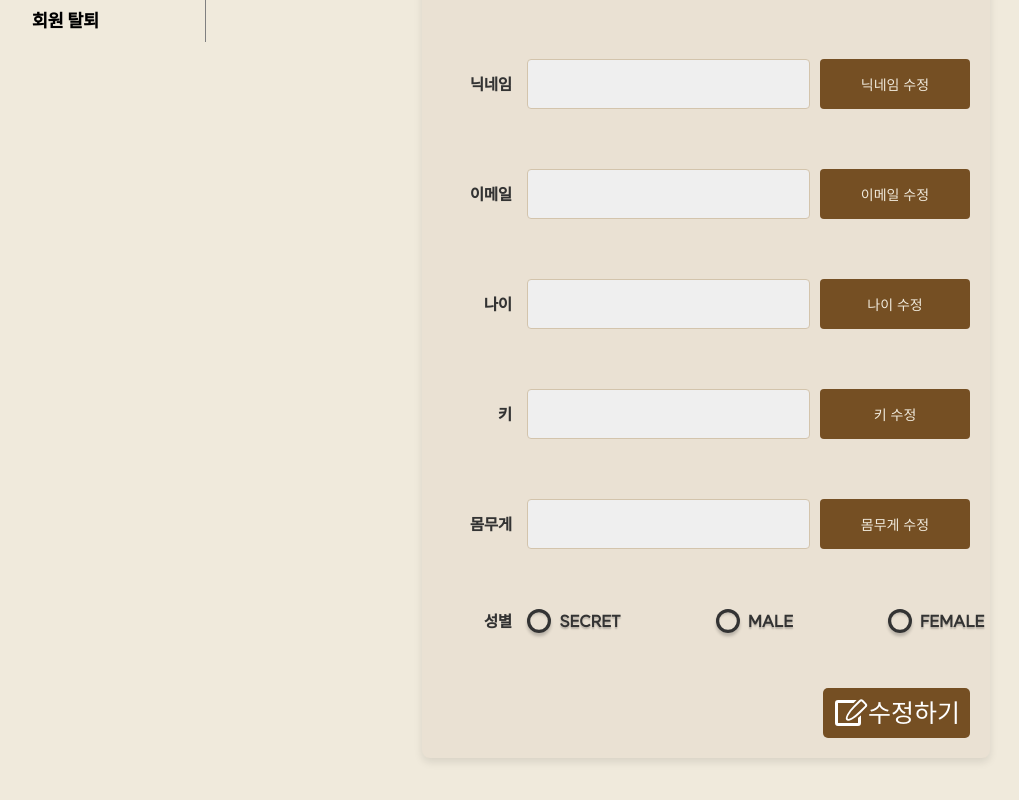
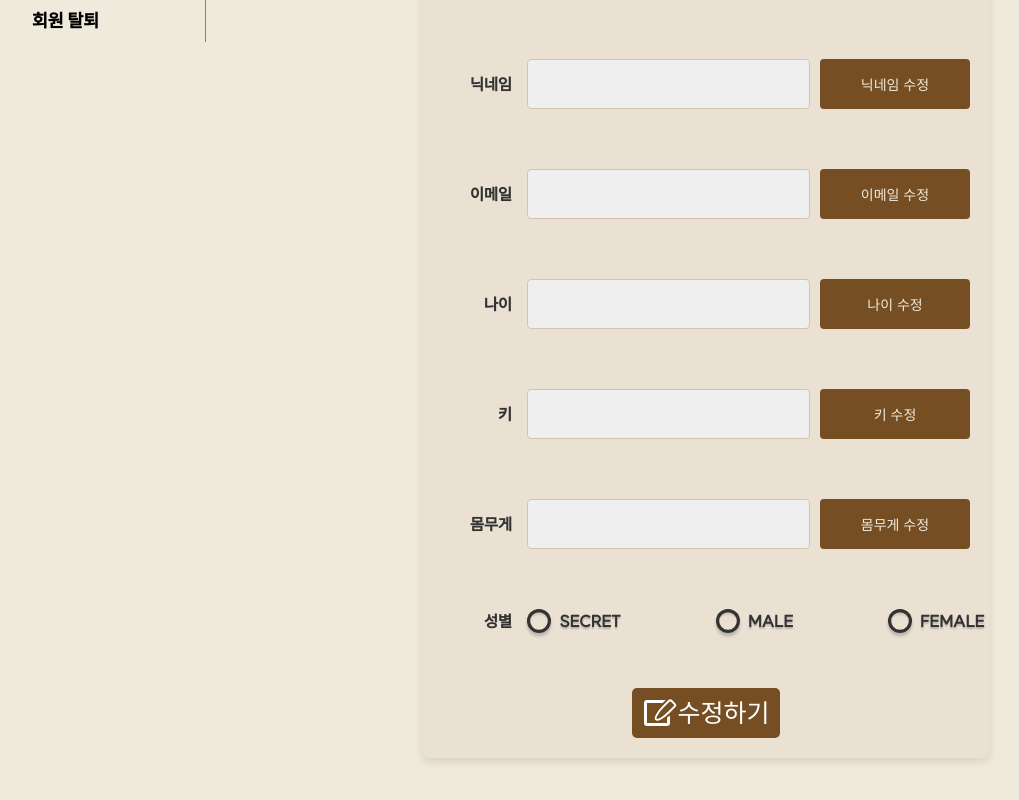
Before and after one commit to SK-Rookies-Final3/FrontEnd, a React (Create React App) app: page /mypages/change in a window 1280 px wide. Shown: the part 495-1295 px from the top of the page, without its empty margins (94-1113 px from the left). Built offline with nearby package versions, Linux system fonts and the light colour scheme.

Commit message:
fix: RF-46 <마이페이지 정보수정 - 수정하기버튼 위치변경>

```diff
--- a/src/component/css/Mypage_Order.css
+++ b/src/component/css/Mypage_Order.css
@@ -81,7 +81,7 @@
     position: relative;
     -webkit-transition: background .4s;
     transition: background .4s;
-    margin-left: auto;
+    margin: auto;
     margin-top: 5px;
 }
 
```
